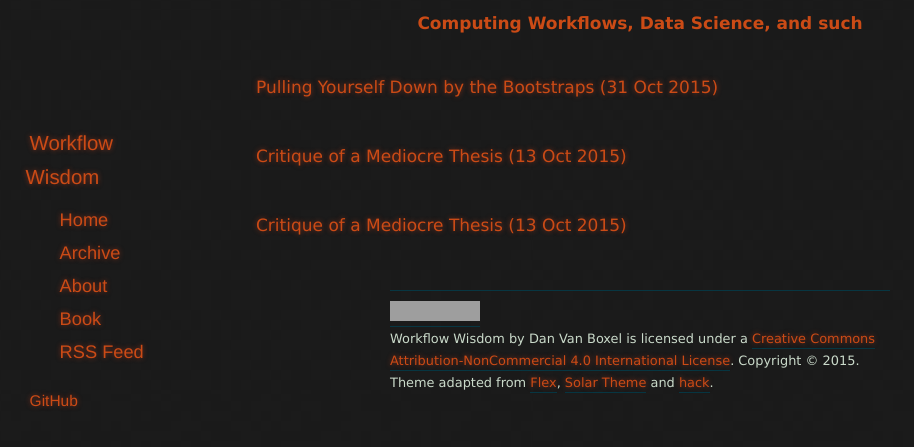
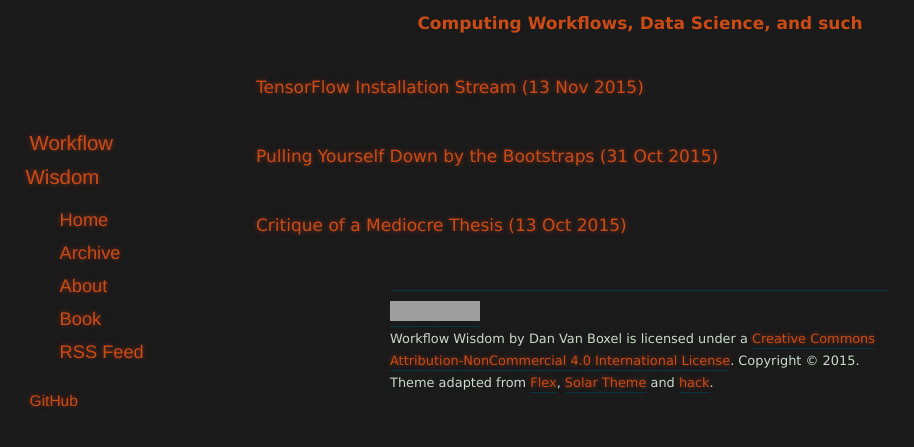
Before and after one commit to dvbuntu/wisdom, a Jekyll site: the page built from archives/index.html, in a window 1280 px wide. Shown: the top 447 px of the page, without its empty margins (0-914 px from the left). Built offline with Jekyll 4.4.1, drawn with Linux system fonts in a browser that asks for light colours; nearby versions of some CDN libraries; Markdown is read by kramdown in place of the engine named in the settings; grey boxes are pictures that could not be loaded.

Commit message:
Update link to TF

```diff
--- a/_posts/2015-11-10-tensor_flow.md
+++ b/_posts/2015-11-10-tensor_flow.md
@@ -1,8 +1,8 @@
 ---
 layout: post
-title: Critique of a Mediocre Thesis
+title: TensorFlow Installation Stream
 cover: none.png
-date: 2015-10-13 12:21:21
+date: 2015-11-13 12:21:21
 categories: posts, stream, tensor flow, machine learning
 ---
 
```
